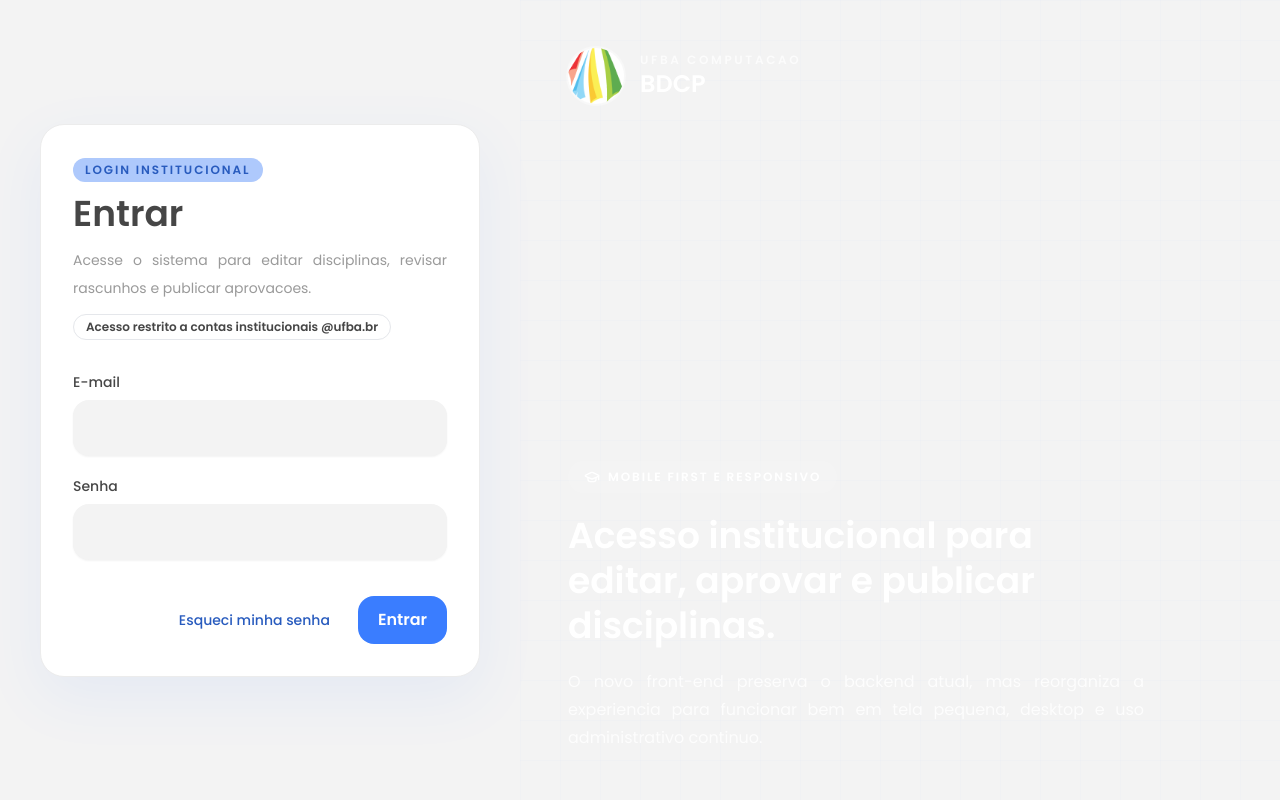
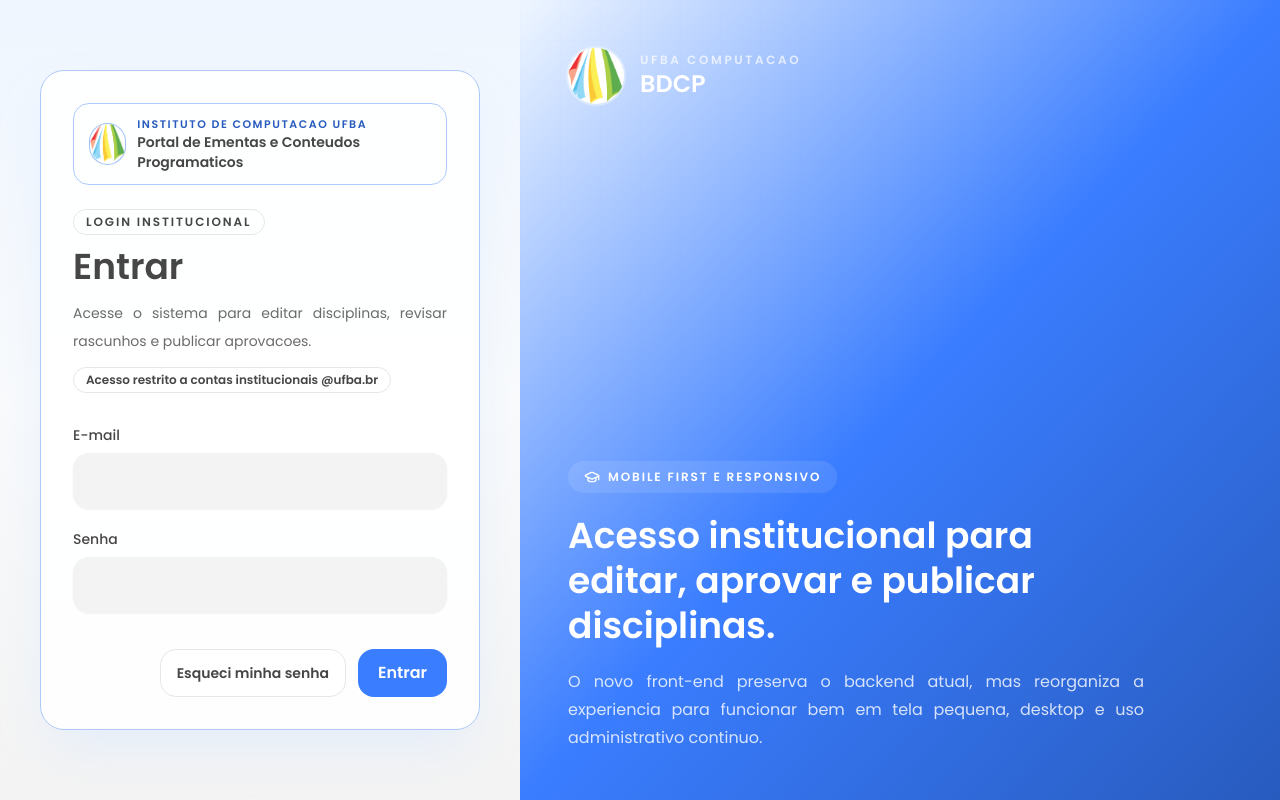
Before and after one commit to devruso/ementas-app, a React (Vite) app: page /entrar in a window 1280 px wide. Built offline with nearby package versions, Linux system fonts and the light colour scheme; no server answers.

Commit message:
fix(auth-ui): improve contrast on login recovery and register screens

```diff
--- a/src/components/AuthLayout.tsx
+++ b/src/components/AuthLayout.tsx
@@ -3,10 +3,19 @@
 
 export const AuthLayout = () => {
   return (
-    <div className="min-h-screen bg-background">
+    <div className="min-h-screen bg-gradient-to-b from-blue-50 via-slate-50 to-background text-ink">
       <div className="mx-auto grid min-h-screen max-w-7xl lg:grid-cols-[minmax(0,520px)_minmax(0,1fr)]">
         <div className="flex items-center px-5 py-8 sm:px-8 lg:px-10">
-          <div className="panel motion-rise w-full p-6 sm:p-8">
+          <div className="motion-rise w-full rounded-3xl border border-primary-100 bg-white/95 p-6 shadow-2xl shadow-blue-100/70 sm:p-8">
+            <div className="mb-6 flex items-center gap-3 rounded-2xl border border-primary-100 bg-primary-50 px-4 py-3 text-primary-700">
+              <div className="h-10 w-10 overflow-hidden rounded-full bg-white ring-1 ring-primary-200">
+                <img src="/computacao-logo.png" alt="Instituto de Computacao UFBA" className="h-full w-full object-cover" />
+              </div>
+              <div>
+                <div className="text-[11px] font-semibold uppercase tracking-[0.14em] text-primary-600">Instituto de Computacao UFBA</div>
+                <div className="text-sm font-semibold text-primary-700">Portal de Ementas e Conteudos Programaticos</div>
+              </div>
+            </div>
             <Outlet />
           </div>
         </div>
--- a/src/pages/ForgotPasswordPage.tsx
+++ b/src/pages/ForgotPasswordPage.tsx
@@ -45,13 +45,13 @@
   };
 
   return (
-    <div className="space-y-8">
+    <div className="space-y-8 text-ink">
       <div className="space-y-3">
-        <div className="inline-flex rounded-full bg-primary-100 px-3 py-1 text-xs font-semibold uppercase tracking-[0.16em] text-primary-600">
+        <div className="inline-flex rounded-full border border-primary-200 bg-primary-50 px-3 py-1 text-xs font-semibold uppercase tracking-[0.16em] text-primary-700">
           Recuperacao de acesso
         </div>
         <h1 className="text-3xl font-semibold text-ink sm:text-4xl">Esqueci minha senha</h1>
-        <p className="text-sm leading-7 text-muted">Digite o e-mail cadastrado para solicitar uma nova senha.</p>
+        <p className="text-sm leading-7 text-ink/80">Digite o e-mail cadastrado para solicitar uma nova senha.</p>
         <div className="inline-flex rounded-full border border-primary-200 bg-primary-50 px-3 py-1 text-xs font-semibold text-primary-700">
           Recuperacao restrita a contas @ufba.br
         </div>
--- a/src/pages/LoginPage.tsx
+++ b/src/pages/LoginPage.tsx
@@ -56,13 +56,13 @@
   };
 
   return (
-    <div className="space-y-8">
+    <div className="space-y-8 text-ink">
       <div className="space-y-3">
-        <div className="inline-flex rounded-full bg-primary-100 px-3 py-1 text-xs font-semibold uppercase tracking-[0.16em] text-primary-600">
+        <div className="inline-flex rounded-full border border-primary-200 bg-primary-50 px-3 py-1 text-xs font-semibold uppercase tracking-[0.16em] text-primary-700">
           Login institucional
         </div>
         <h1 className="text-3xl font-semibold text-ink sm:text-4xl">Entrar</h1>
-        <p className="text-sm leading-7 text-muted">Acesse o sistema para editar disciplinas, revisar rascunhos e publicar aprovacoes.</p>
+        <p className="text-sm leading-7 text-ink/80">Acesse o sistema para editar disciplinas, revisar rascunhos e publicar aprovacoes.</p>
         <div className="inline-flex rounded-full border border-primary-200 bg-primary-50 px-3 py-1 text-xs font-semibold text-primary-700">
           Acesso restrito a contas institucionais @ufba.br
         </div>
@@ -75,7 +75,7 @@
         {error ? <div className="rounded-2xl border border-danger/20 bg-red-50 px-4 py-3 text-sm text-danger">{error}</div> : null}
 
         <FormActions>
-          <Link to="/novasenha" className="inline-flex items-center justify-center rounded-2xl px-4 py-3 text-sm font-medium text-primary-600">
+          <Link to="/novasenha" className="inline-flex items-center justify-center rounded-2xl border border-primary-200 bg-white px-4 py-3 text-sm font-semibold text-primary-700 transition hover:bg-primary-50">
             Esqueci minha senha
           </Link>
           <button
--- a/src/pages/RegisterPage.tsx
+++ b/src/pages/RegisterPage.tsx
@@ -73,7 +73,7 @@
   };
 
   if (validating) {
-    return <div className="text-sm text-muted">Validando convite...</div>;
+    return <div className="text-sm text-ink/80">Validando convite...</div>;
   }
 
   if (!tokenValid) {
@@ -88,13 +88,13 @@
   }
 
   return (
-    <div className="space-y-8">
+    <div className="space-y-8 text-ink">
       <div className="space-y-3">
-        <div className="inline-flex rounded-full bg-primary-100 px-3 py-1 text-xs font-semibold uppercase tracking-[0.16em] text-primary-600">
+        <div className="inline-flex rounded-full border border-primary-200 bg-primary-50 px-3 py-1 text-xs font-semibold uppercase tracking-[0.16em] text-primary-700">
           Convite institucional
         </div>
         <h1 className="text-3xl font-semibold text-ink sm:text-4xl">Criar conta</h1>
-        <p className="text-sm leading-7 text-muted">Conclua seu cadastro para acessar os fluxos autenticados do sistema.</p>
+        <p className="text-sm leading-7 text-ink/80">Conclua seu cadastro para acessar os fluxos autenticados do sistema.</p>
         <div className="inline-flex rounded-full border border-primary-200 bg-primary-50 px-3 py-1 text-xs font-semibold text-primary-700">
           Somente e-mail institucional UFBA (@ufba.br)
         </div>
@@ -108,7 +108,7 @@
         {error ? <div className="rounded-2xl border border-danger/20 bg-red-50 px-4 py-3 text-sm text-danger">{error}</div> : null}
 
         <FormActions>
-          <Link to="/entrar" className="inline-flex items-center justify-center rounded-2xl px-4 py-3 text-sm font-medium text-primary-600">
+          <Link to="/entrar" className="inline-flex items-center justify-center rounded-2xl border border-primary-200 bg-white px-4 py-3 text-sm font-semibold text-primary-700 transition hover:bg-primary-50">
             Voltar para login
           </Link>
           <button
```
